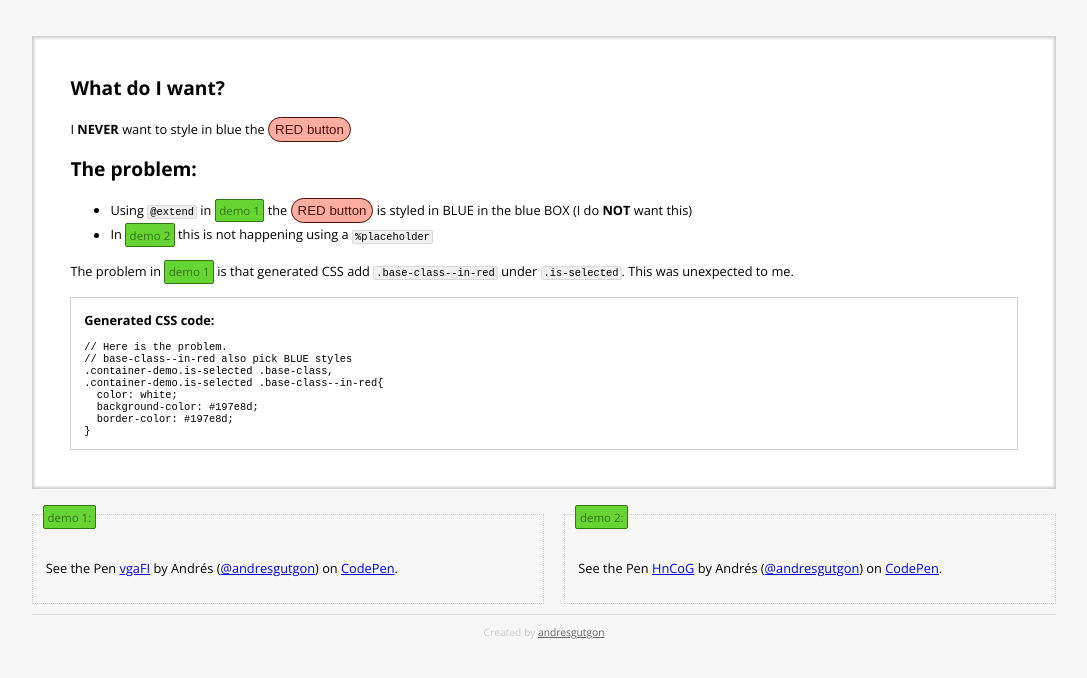
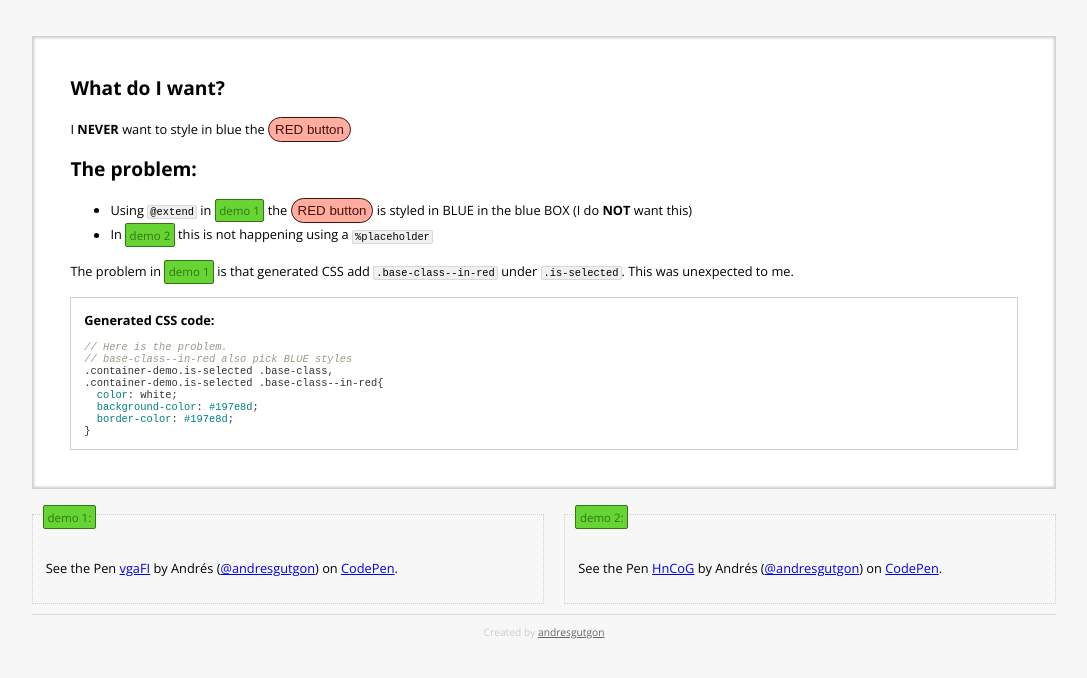
Before and after one commit to andresgutgon/sass-extend-demo, a plain HTML site: page index.html in a window 1280 px wide. Shown: the part 90-768 px from the top of the page, without its empty margins (96-1183 px from the left). Drawn offline with nearby package versions, Linux system fonts and the light colour scheme; the site is published under a folder, as on GitHub Pages, so addresses that start at the root find nothing; a script that the page names is missing.

Commit message:
Relative

```diff
--- a/index.html
+++ b/index.html
@@ -70,7 +70,7 @@
       </footer>
 
       <script src="//code.jquery.com/jquery-1.11.0.min.js"></script>
-      <script src="/js/highlight.pack.js"></script>
+      <script src="js/highlight.pack.js"></script>
       <script>
         $(document).ready(function() {
 
```
